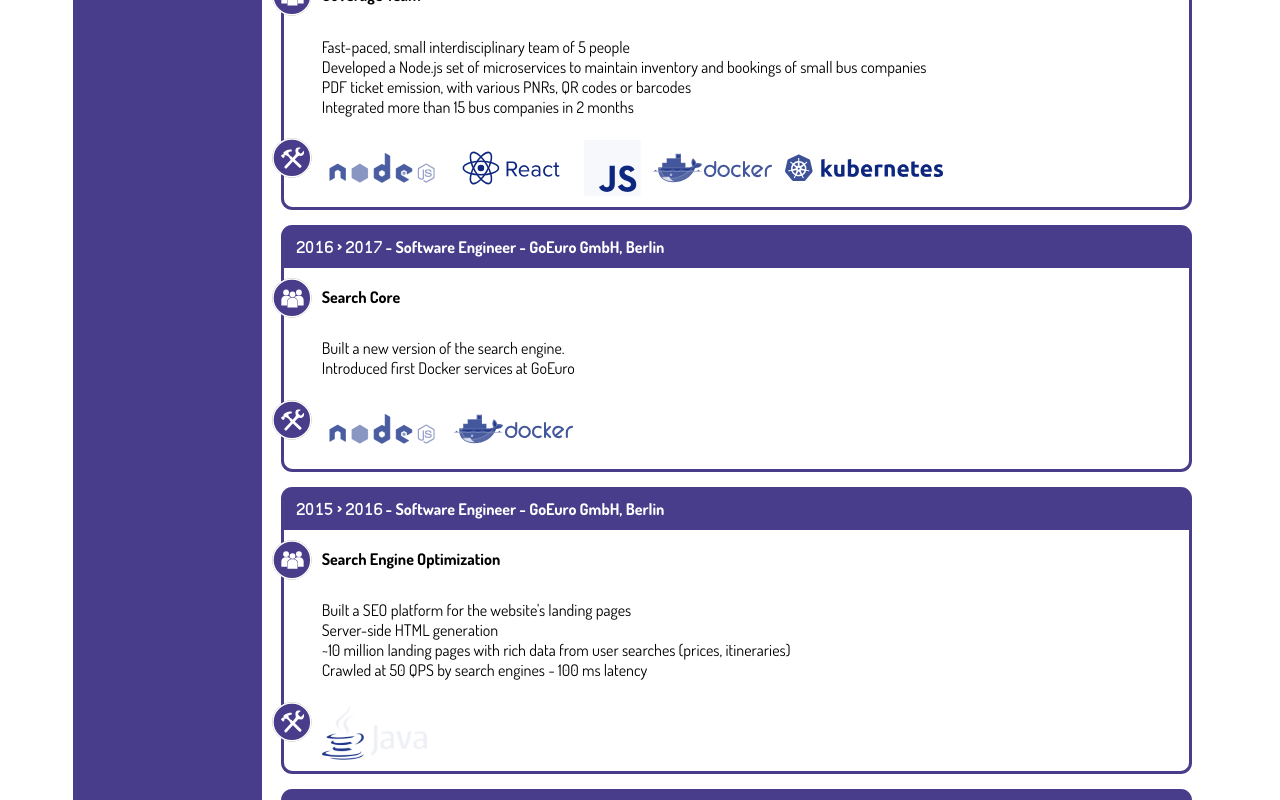
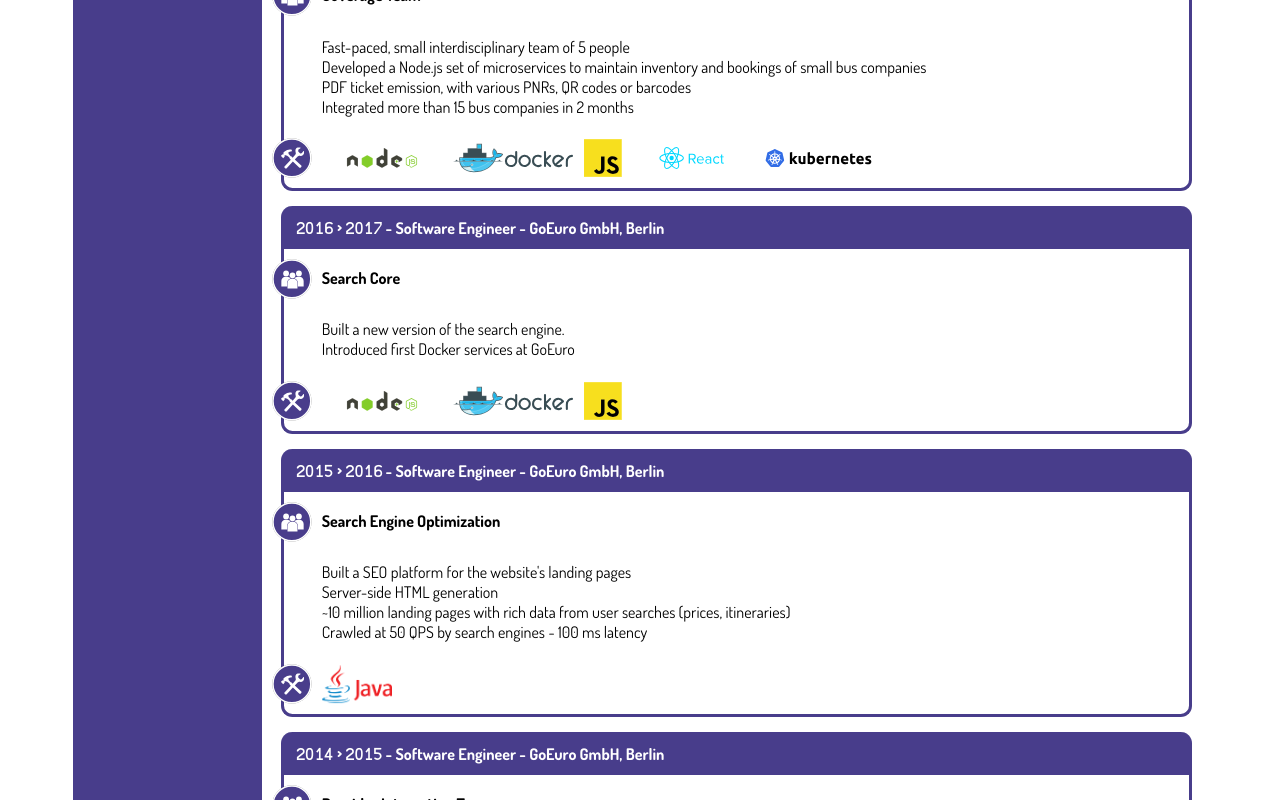
Before and after one commit to licarth/cv-dev, a React (Create React App) app: page / in a window 1280 px wide. Shown: the part 420-1220 px from the top of the page. Built offline with nearby package versions, Linux system fonts and the light colour scheme.

Commit message:
more experience

```diff
--- a/src/CV.css
+++ b/src/CV.css
@@ -151,13 +151,13 @@
     margin-top: 0.5em;
 }
 
-.techLogos svg:not(:hover) {
+/* .techLogos svg:not(:hover) {
     filter:  url(#monochrome);
 }
 
 .techLogos img:not(:hover) {
     filter:  url(#monochrome);
-}
+} */
 
 .xpTechnologies {
     padding-left: 1cm;
@@ -168,7 +168,7 @@
     vertical-align:middle;
     text-align:center;
     /* position: relative; */
-    height: 15mm;
+    height: 10mm;
     padding-right: 3mm
 }
 
--- a/src/CV.js
+++ b/src/CV.js
@@ -126,9 +126,9 @@ const ProfesionnalExperience = () => {
         ],
         technologies: [
           "node",
+          "docker",
+          "js",
           "react",
-          "js",
-          "docker",
           "k8s",
         ]
       }} />
@@ -146,7 +146,7 @@ const ProfesionnalExperience = () => {
         technologies: [
           "node",
           "docker",
-          // "react",
+          "js",
         ]
       }} />
       <XpItem {...{
@@ -161,6 +161,21 @@ const ProfesionnalExperience = () => {
           "Server-side HTML generation",
           "~10 million landing pages with rich data from user searches (prices, itineraries)",
           "Crawled at 50 QPS by search engines - 100 ms latency",
+        ],
+        technologies: [
+          "java",
+        ]
+      }} />
+      <XpItem {...{
+        yearStart: 2014,
+        yearEnd: 2015,
+        title: "Software Engineer",
+        team: "Provider Integration Team",
+        company: "GoEuro GmbH",
+        location: "Berlin",
+        items: [
+          "Implementing connectors to 3rd party APIs (train and bus providers)",
+          "Screen scraping",
         ],
         technologies: [
           "java",
```
